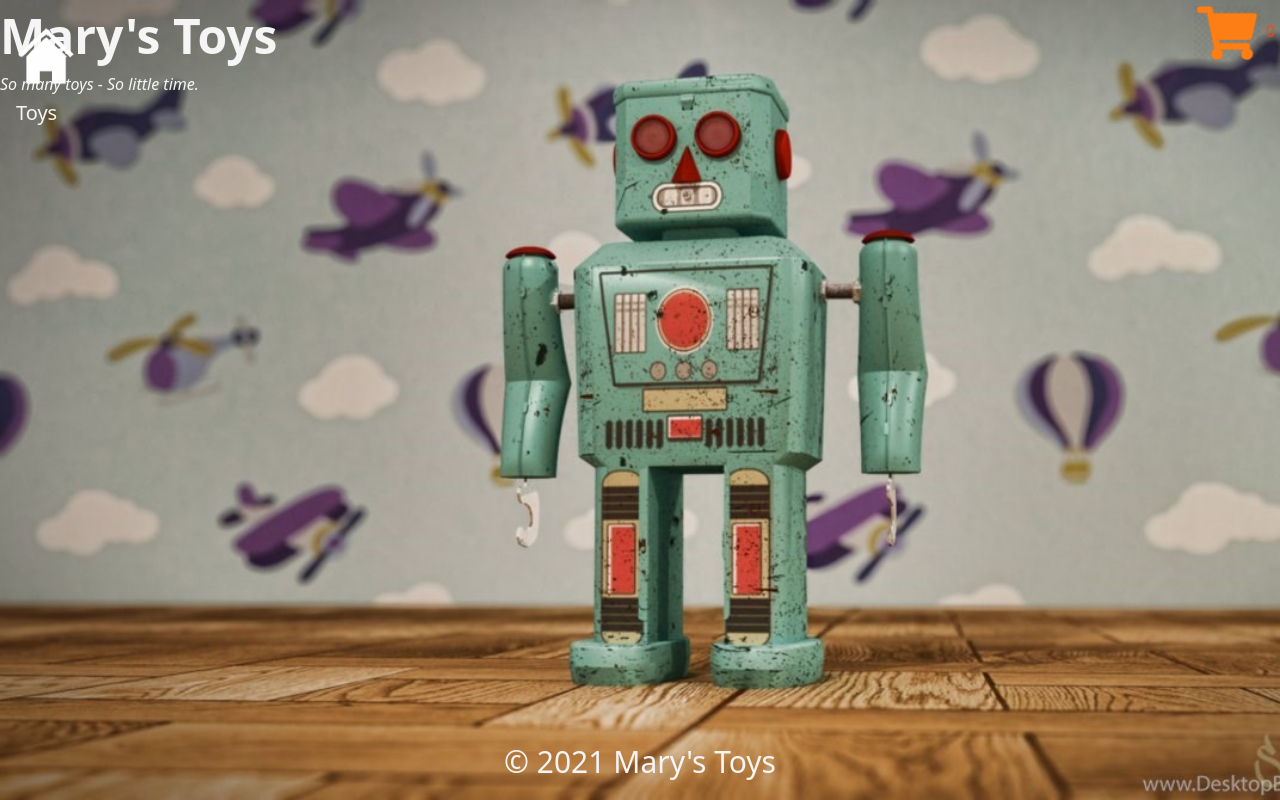
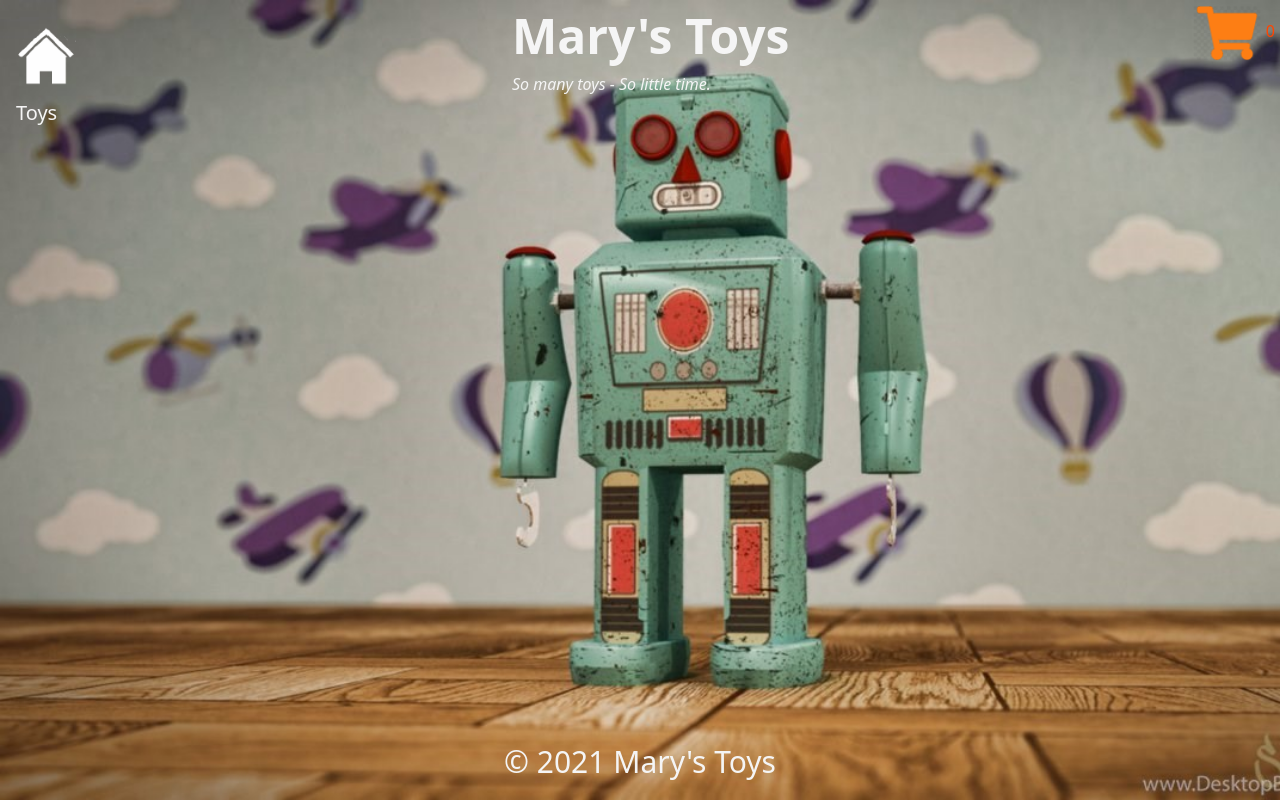
Before and after one commit to perrinedominic/FrontEnd, a plain HTML site: page MarysToys/Source/index.html in a window 1280 px wide. Drawn offline with nearby package versions, Linux system fonts and the light colour scheme.

```diff
--- a/MarysToys/Source/css/site.css
+++ b/MarysToys/Source/css/site.css
@@ -85,6 +85,11 @@
   color: orangered;
 }
 
+.pageHeading{
+  position: fixed;
+  margin-left: 40%;
+}
+
 .toyImage{
  width: 300px;
  height: 300px;
```
Also changed, not shown: MarysToys/Source/html/toys.html (+0 -7 lines).
